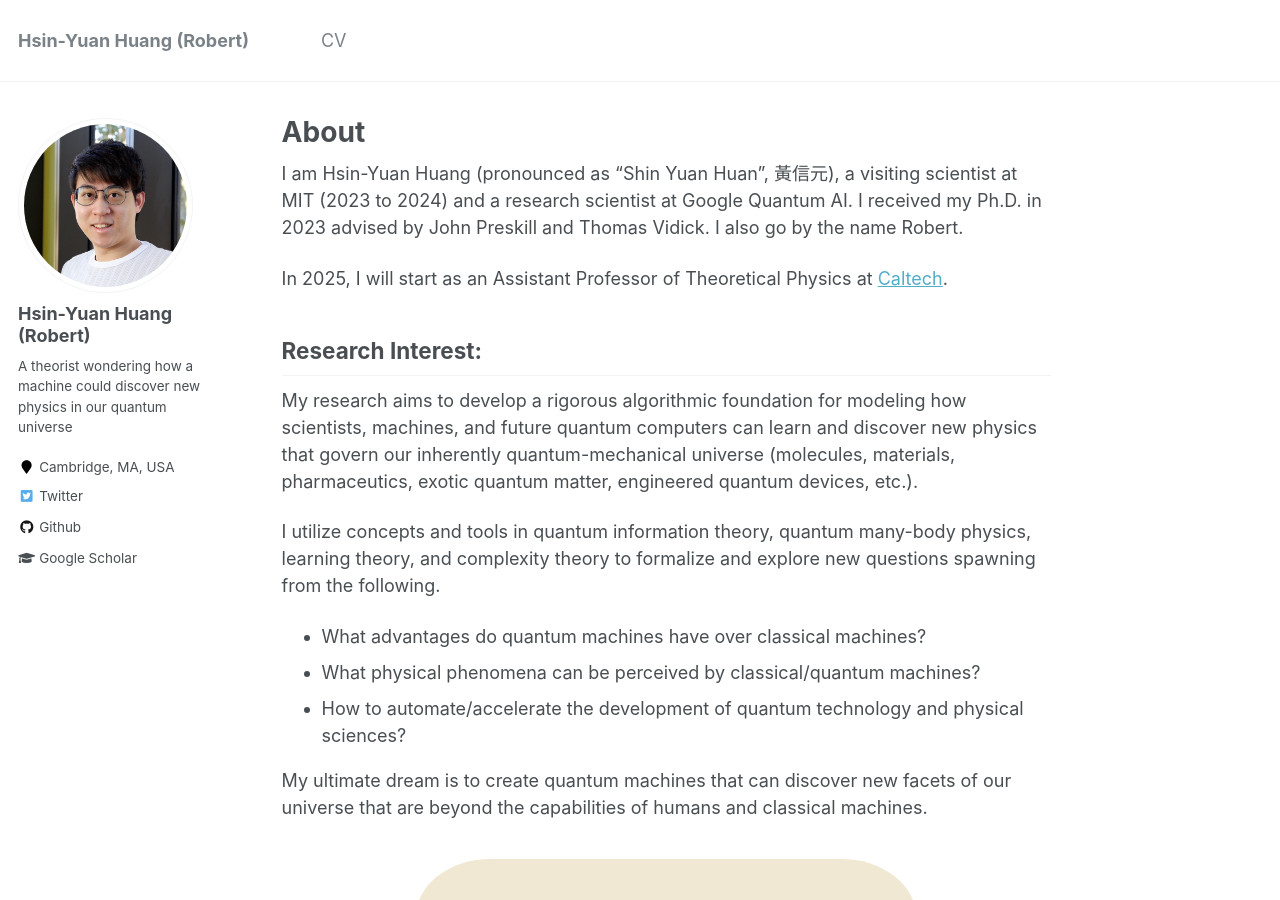
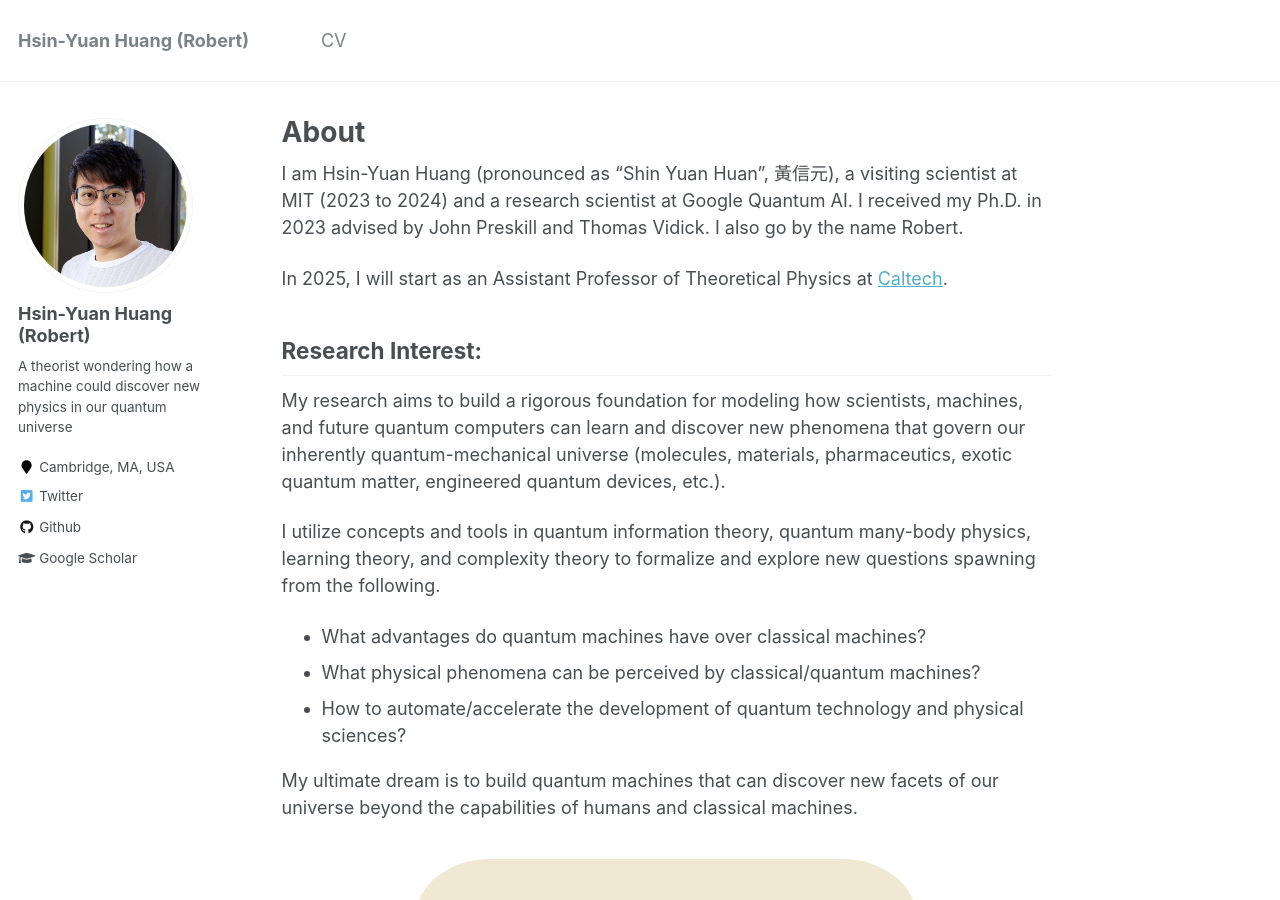
Before and after one commit to hsinyuan-huang/hsinyuan-huang.github.io, a Jekyll site: the page built from _pages/about.md, in a window 1280 px wide and 900 px high. Built offline with Jekyll 4.4.1, drawn with Linux system fonts in a browser that asks for light colours; emoji names are drawn with the system emoji font; formulas are drawn with MathJax 3.

Commit message:
Update website

```diff
--- a/_pages/about.md
+++ b/_pages/about.md
@@ -14,14 +14,14 @@ In 2025, I will start as an Assistant Professor of Theoretical Physics at <a hre
 
 ## Research Interest:
 
-My research aims to develop a rigorous algorithmic foundation for modeling how scientists, machines, and future quantum computers can learn and discover new physics that govern our inherently quantum-mechanical universe (molecules, materials, pharmaceutics, exotic quantum matter, engineered quantum devices, etc.).
+My research aims to build a rigorous foundation for modeling how scientists, machines, and future quantum computers can learn and discover new phenomena that govern our inherently quantum-mechanical universe (molecules, materials, pharmaceutics, exotic quantum matter, engineered quantum devices, etc.).
 
 I utilize concepts and tools in quantum information theory, quantum many-body physics, learning theory, and complexity theory to formalize and explore new questions spawning from the following.
 * What advantages do quantum machines have over classical machines?
 * What physical phenomena can be perceived by classical/quantum machines?
 * How to automate/accelerate the development of quantum technology and physical sciences?
 
-My ultimate dream is to create quantum machines that can discover new facets of our universe that are beyond the capabilities of humans and classical machines.
+My ultimate dream is to build quantum machines that can discover new facets of our universe beyond the capabilities of humans and classical machines.
 
 <center>
 <img src="assets/img/Intelligence.jpg"
```
